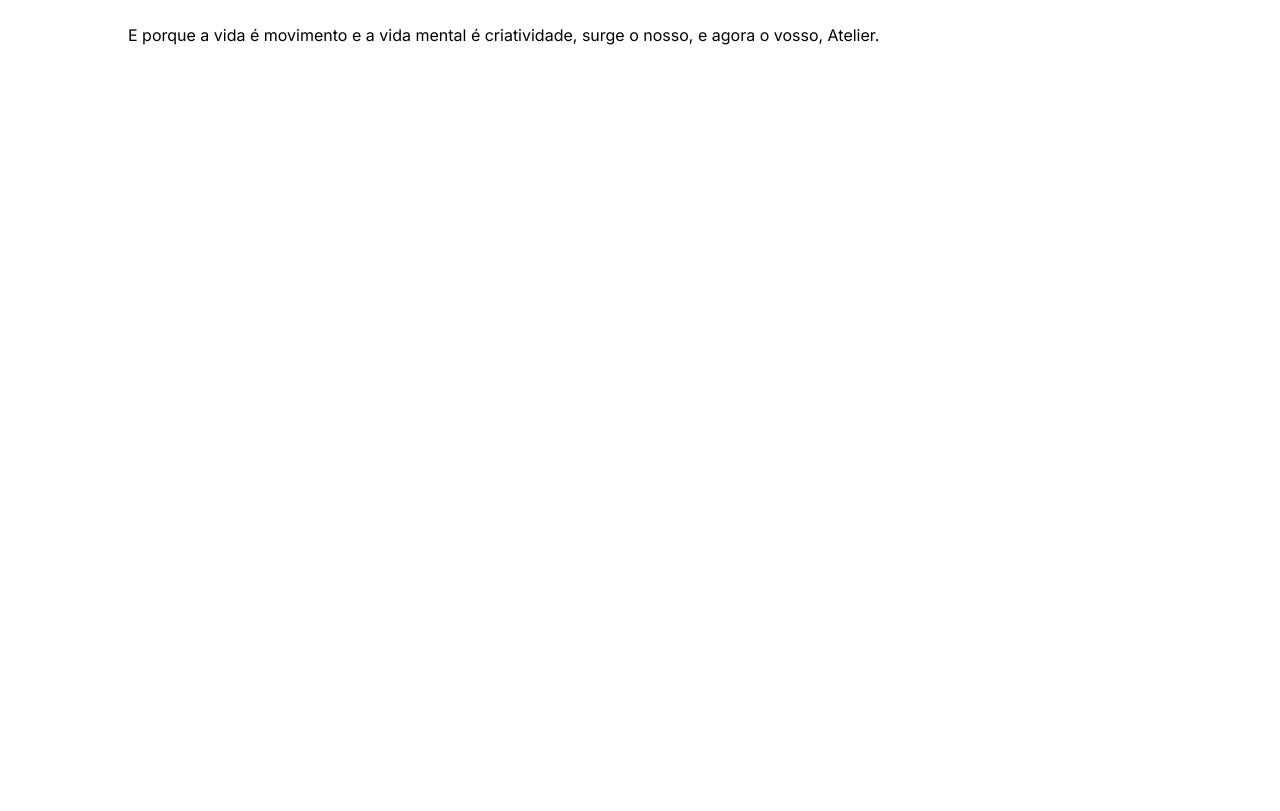
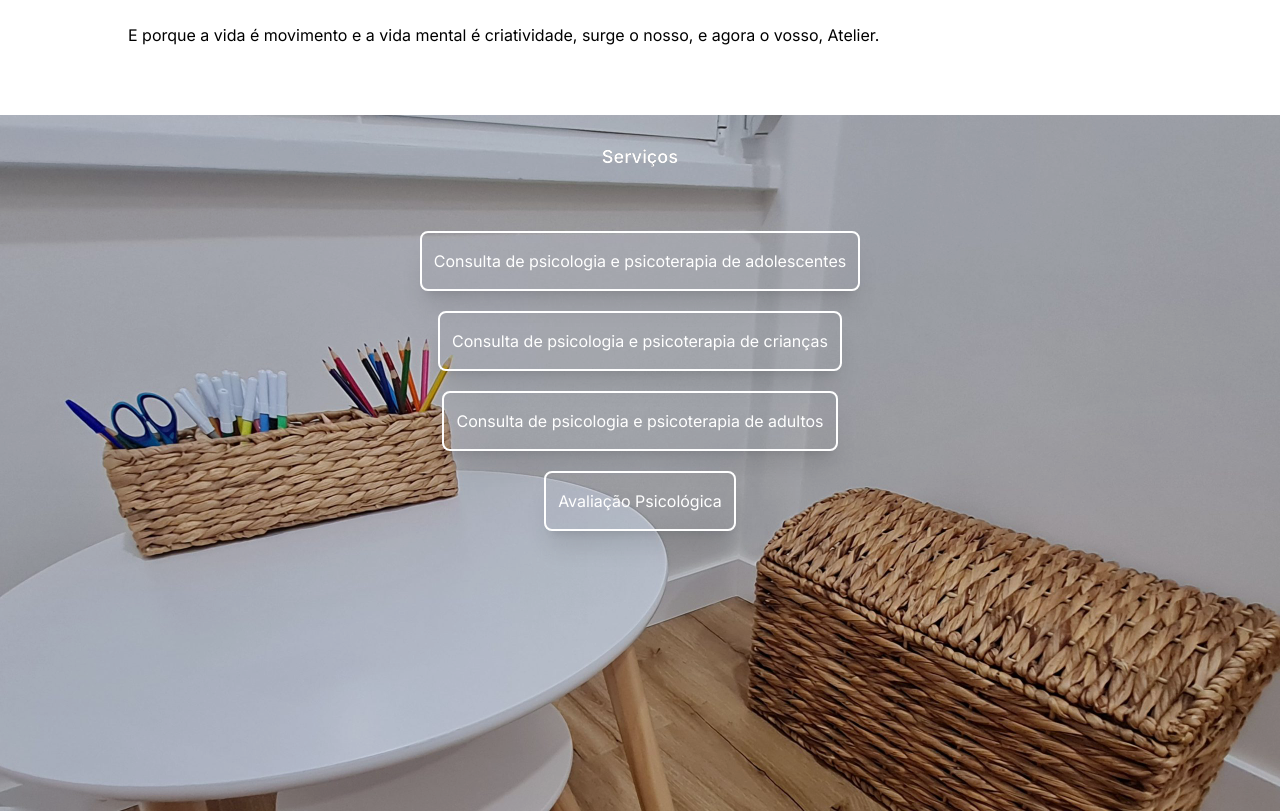
Before and after one commit to flyingkitties/atelier-da-relacao-app, a Next.js app: page / in a window 1280 px wide. Shown: the part 1345-2156 px from the top of the page. Before the commit the page ends 1460 px from the top, so only its background shows below. Built offline with nearby package versions, Linux system fonts and the light colour scheme.

Commit message:
f/ Services section

```diff
--- a/app/globals.css
+++ b/app/globals.css
@@ -53,4 +53,7 @@
   .button1 {
     @apply border-2 border-greenColor rounded-3xl py-1 px-3 sm:px-5 text-xs sm:text-sm lg:text-base;
   }
+  .serviceTiles {
+    @apply mx-[5%] py-4 px-3 border-2 border-white text-white rounded-lg text-center shadow-xl z-50;
+  }
 }
--- a/app/page.tsx
+++ b/app/page.tsx
@@ -1,6 +1,7 @@
 import AboutUs from '@/components/AboutUs';
 import Banner from '@/components/Banner';
 import Header from '@/components/Header';
+import Services from '@/components/Services';
 import Image from 'next/image';
 
 export default function Home() {
@@ -11,6 +12,9 @@ export default function Home() {
       <section>
         <AboutUs />
       </section>
+      <section>
+        <Services />
+      </section>
     </main>
   );
 }
--- a/components/AboutUs.tsx
+++ b/components/AboutUs.tsx
@@ -7,8 +7,8 @@ function AboutUs() {
   return (
     <div className="py-12 px-5 md:px-[10%]">
       {/* Title */}
-      <div className="flex items-center justify-center py-5">
-        <h2 className="text-lg font-semibold">Sobre nós</h2>
+      <div className="flex items-center justify-center py-5 ">
+        <h2 className="text-lg font-semibold ">Sobre nós</h2>
       </div>
 
       {/* text */}
@@ -32,6 +32,11 @@ function AboutUs() {
           internalização de um novo olhar sobre si. Recriar condições para
           reescrever a história de cada um através deste espaço terapêutico.
         </p>
+        <Image
+          className="lg:hidden"
+          src={image1}
+          alt="Atelier photo depicting chair and table"
+        />
         <p>
           “…ensina-me a ser gente, sentir as minhas emoções, ter sentimentos,
           pensar os meus pensamentos, ter pensamento; ser sujeito, reconhecer-me
@@ -41,11 +46,6 @@ function AboutUs() {
           E porque a vida é movimento e a vida mental é criatividade, surge o
           nosso, e agora o vosso, Atelier.
         </p>
-        <Image
-          className="lg:hidden"
-          src={image1}
-          alt="Atelier photo depicting chair and table"
-        />
       </div>
     </div>
   );
--- /dev/null
+++ b/components/Services.tsx
@@ -0,0 +1,38 @@
+import React from 'react';
+import image2 from '../public/Image2.jpg';
+import Image from 'next/image';
+
+function Services() {
+  return (
+    <div className="relative pb-12 px-5 md:px-[10%] ">
+      <Image
+        className="absolute top-0 bottom-0 left-0 right-0 brightness-90 min-h-full w-auto object-cover"
+        src={image2}
+        alt=""
+      />
+      {/* Title */}
+      <div className="flex items-center justify-center py-5 z-50">
+        <h2 className="text-lg font-semibold text-white px-5 py-2 drop-shadow-[0_0.5px_0.5px_rgba(0,0,0,0.5)]">
+          Serviços
+        </h2>
+      </div>
+      {/* Service tiles */}
+      <div className="flex flex-col items-center justify-center py-8 space-y-5 rounded-md z-50">
+        <div className="serviceTiles">
+          <p>Consulta de psicologia e psicoterapia de adolescentes</p>
+        </div>
+        <div className="serviceTiles">
+          <p>Consulta de psicologia e psicoterapia de crianças</p>
+        </div>
+        <div className="serviceTiles">
+          <p>Consulta de psicologia e psicoterapia de adultos</p>
+        </div>
+        <div className="serviceTiles">
+          <p>Avaliação Psicológica</p>
+        </div>
+      </div>
+    </div>
+  );
+}
+
+export default Services;
--- a/tailwind.config.ts
+++ b/tailwind.config.ts
@@ -14,7 +14,9 @@ const config: Config = {
         blueColor: '#BFC9CA',
         greenColor: '#b2d8d8',
       },
-      backgroundImage: {},
+      backgroundImage: {
+        image2: "url('/image2.jpg')",
+      },
     },
   },
   plugins: [],
```
